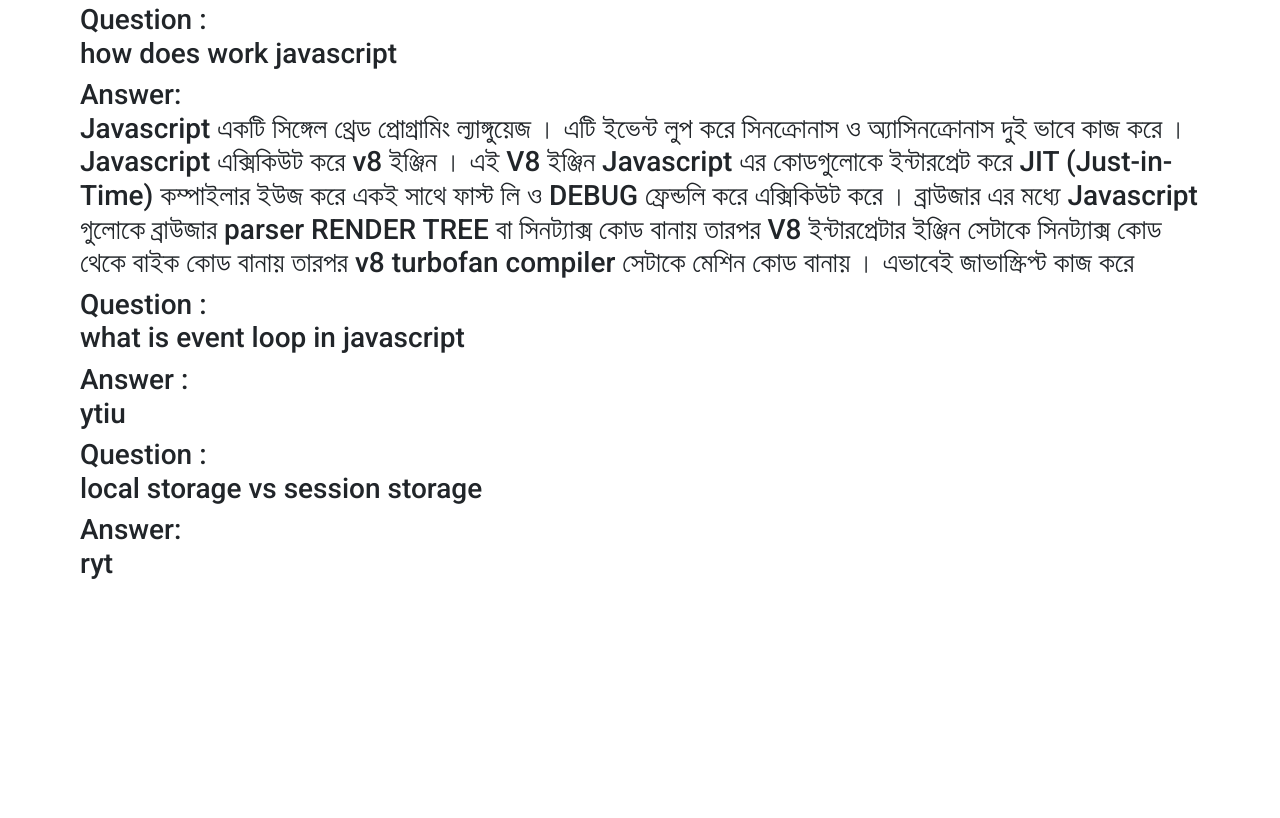
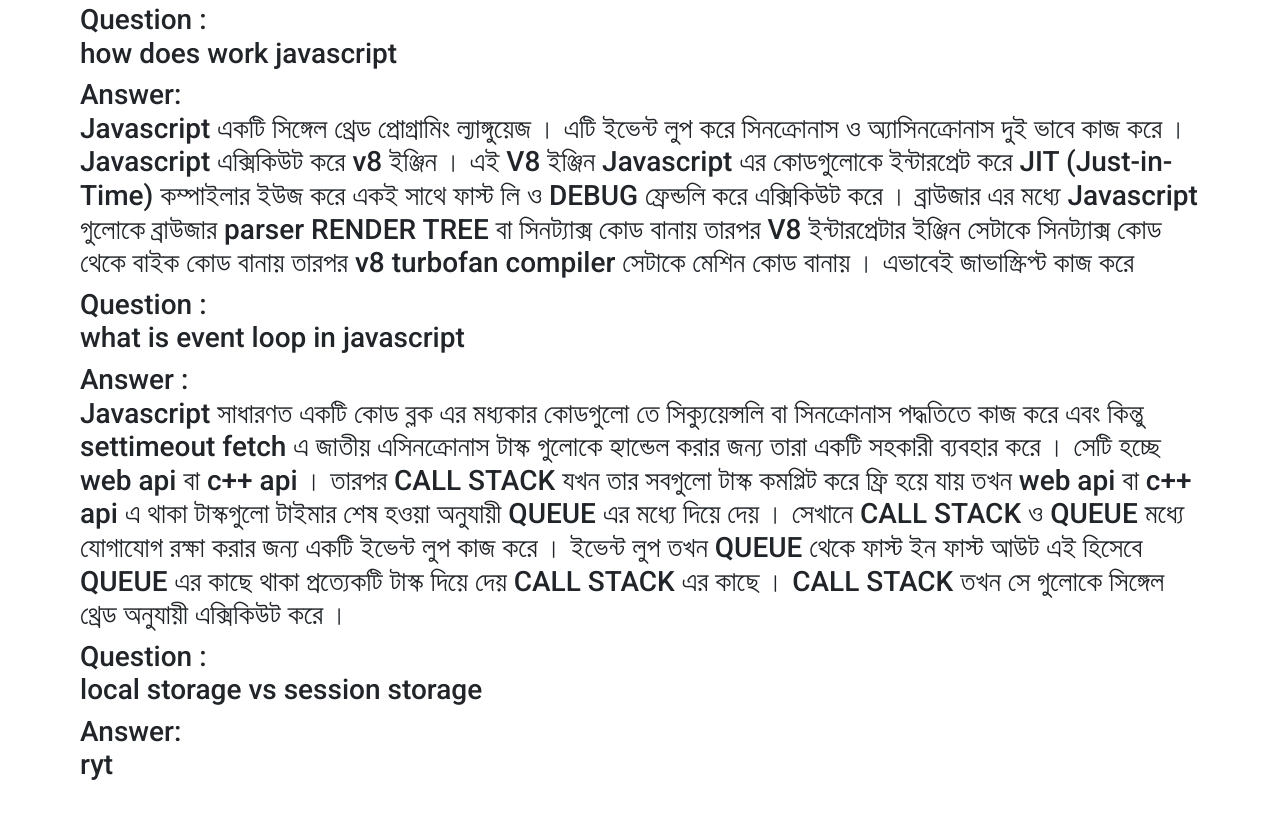
Before and after one commit to mdsohaghasan/insta-shohor, a plain HTML site: page index.html in a window 1280 px wide. Shown: the part 1577-2395 px from the top of the page. Before the commit the page ends 2238 px from the top, so only its background shows below. Drawn offline with nearby package versions, Linux system fonts and the light colour scheme.

Commit message:
event loop answer

```diff
--- a/index.html
+++ b/index.html
@@ -70,7 +70,14 @@
         </h3>
 
         <h3> Question : <br> what is event loop in javascript</h3>
-        <h3> Answer : <br> ytiu</h3>
+        <h3> Answer : <br>
+            Javascript সাধারণত একটি কোড ব্লক এর মধ্যকার কোডগুলো তে সিক্যুয়েন্সলি বা সিনক্রোনাস পদ্ধতিতে কাজ করে এবং
+            কিন্তু settimeout fetch এ জাতীয় এসিনক্রোনাস টাস্ক গুলোকে হ্যান্ডেল করার জন্য তারা একটি সহকারী ব্যবহার করে ।
+            সেটি হচ্ছে web api বা c++ api । তারপর CALL STACK যখন তার সবগুলো টাস্ক কমপ্লিট করে ফ্রি হয়ে যায় তখন web api
+            বা c++ api এ থাকা টাস্কগুলো টাইমার শেষ হওয়া অনুযায়ী QUEUE এর মধ্যে দিয়ে দেয় । সেখানে CALL STACK ও QUEUE
+            মধ্যে যোগাযোগ রক্ষা করার জন্য একটি ইভেন্ট লুপ কাজ করে । ইভেন্ট লুপ তখন QUEUE থেকে ফাস্ট ইন ফাস্ট আউট এই
+            হিসেবে QUEUE এর কাছে থাকা প্রত্যেকটি টাস্ক দিয়ে দেয় CALL STACK এর কাছে । CALL STACK তখন সে গুলোকে সিঙ্গেল
+            থ্রেড অনুযায়ী এক্সিকিউট করে । </h3>
 
         <h3> Question : <br>local storage vs session storage </h3>
         <h3>Answer:<br> ryt</h3>
```
